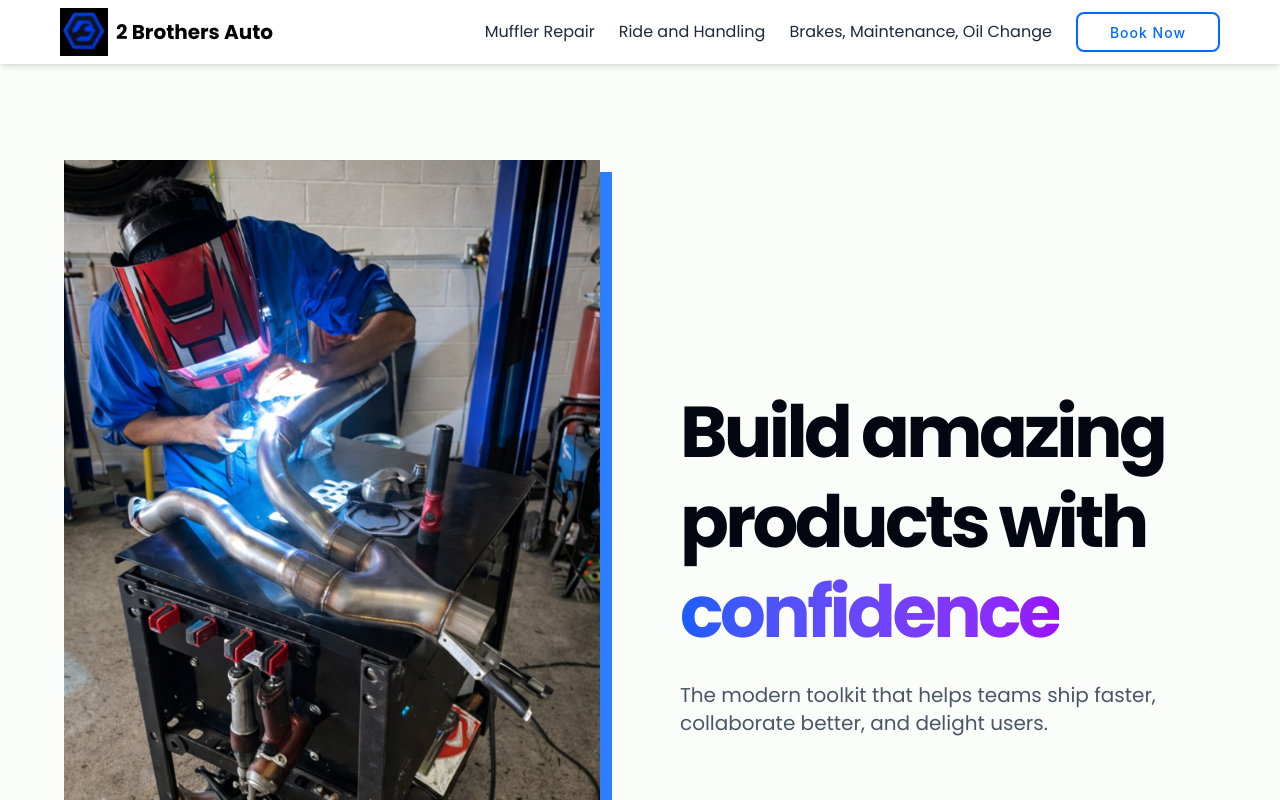
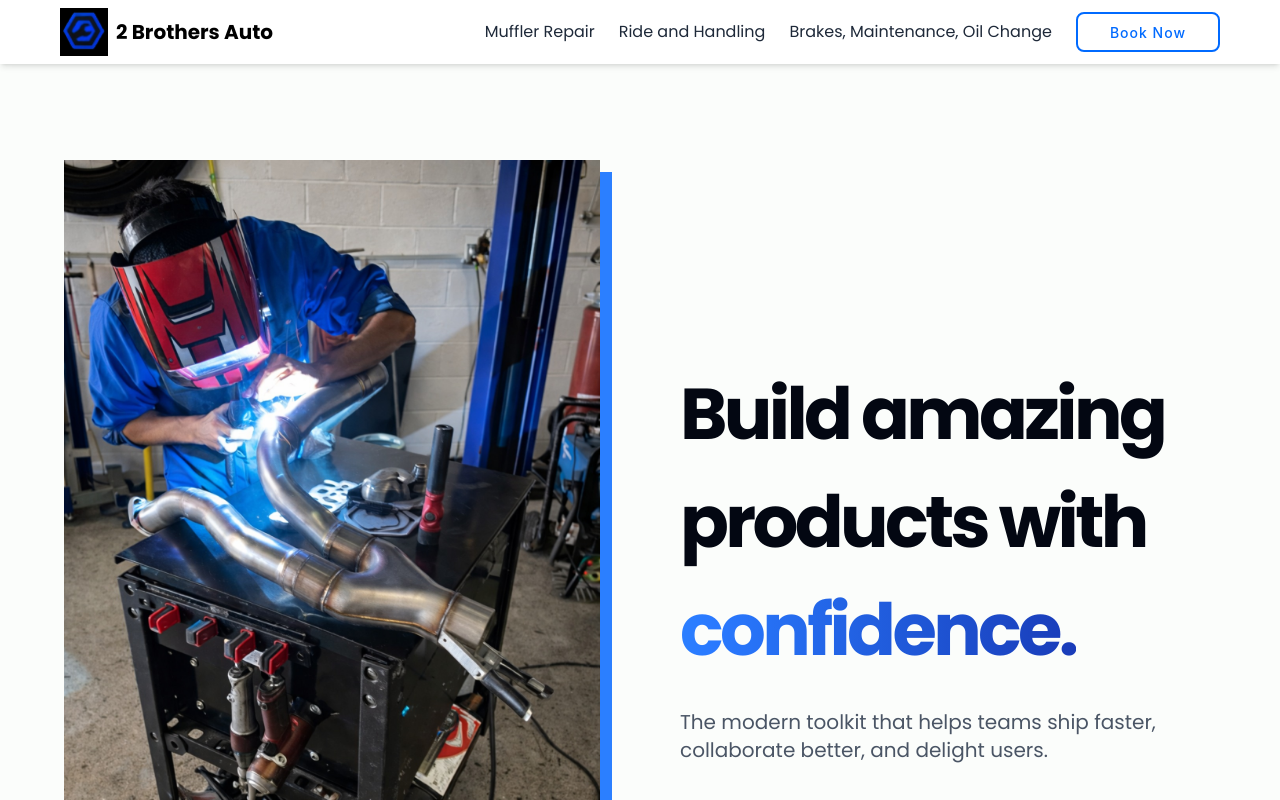
Before and after one commit to oscpaul/a-b, a Next.js app: page / in a window 1280 px wide. Shown: the top 800 px of the page. Built offline with nearby package versions, Linux system fonts and the light colour scheme.

Commit message:
Update HeroSection.jsx

```diff
--- a/components/HeroSection.jsx
+++ b/components/HeroSection.jsx
@@ -31,9 +31,9 @@ export default function Hero() {
 
       {/* Headline Column - Desktop right, mobile top */}
       <div className="flex flex-col justify-center order-1 lg:order-2 space-y-6">
-        <h1 className="text-5xl md:text-6xl lg:text-7xl font-bold tracking-tighter leading-tight text-gray-950">
+        <h1 className="text-5xl md:text-6xl lg:text-7xl font-bold tracking-tighter leading-normal text-gray-950">
           Build amazing<br />
-          products with <span className="text-transparent bg-clip-text bg-gradient-to-r from-blue-600 to-purple-600">confidence</span>
+          products with <span className="text-transparent bg-clip-text bg-gradient-to-r from-blue-500 to-blue-800">confidence.</span>
         </h1>
         <p className="text-xl text-gray-600 max-w-lg">
           The modern toolkit that helps teams ship faster, collaborate better, and delight users.
```
